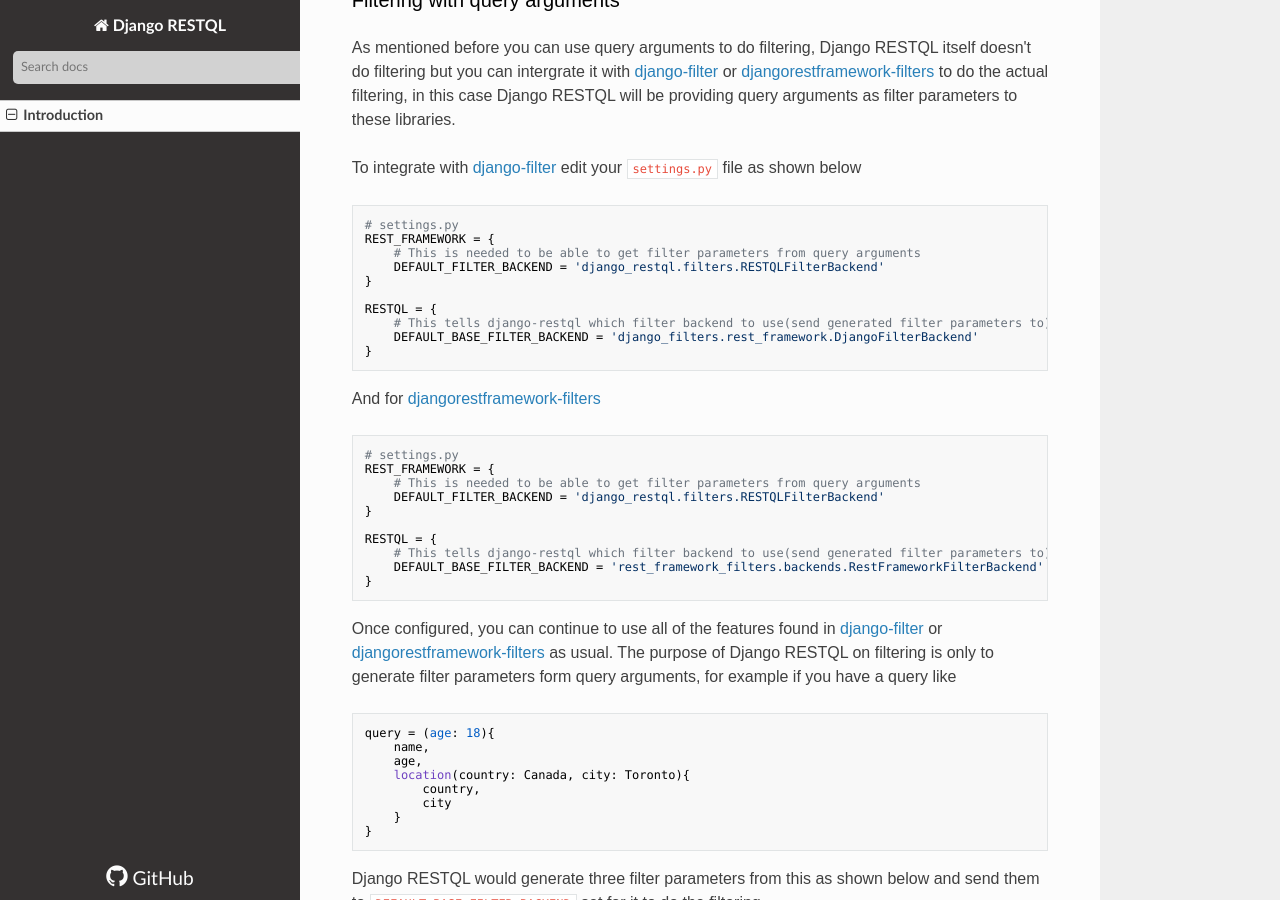
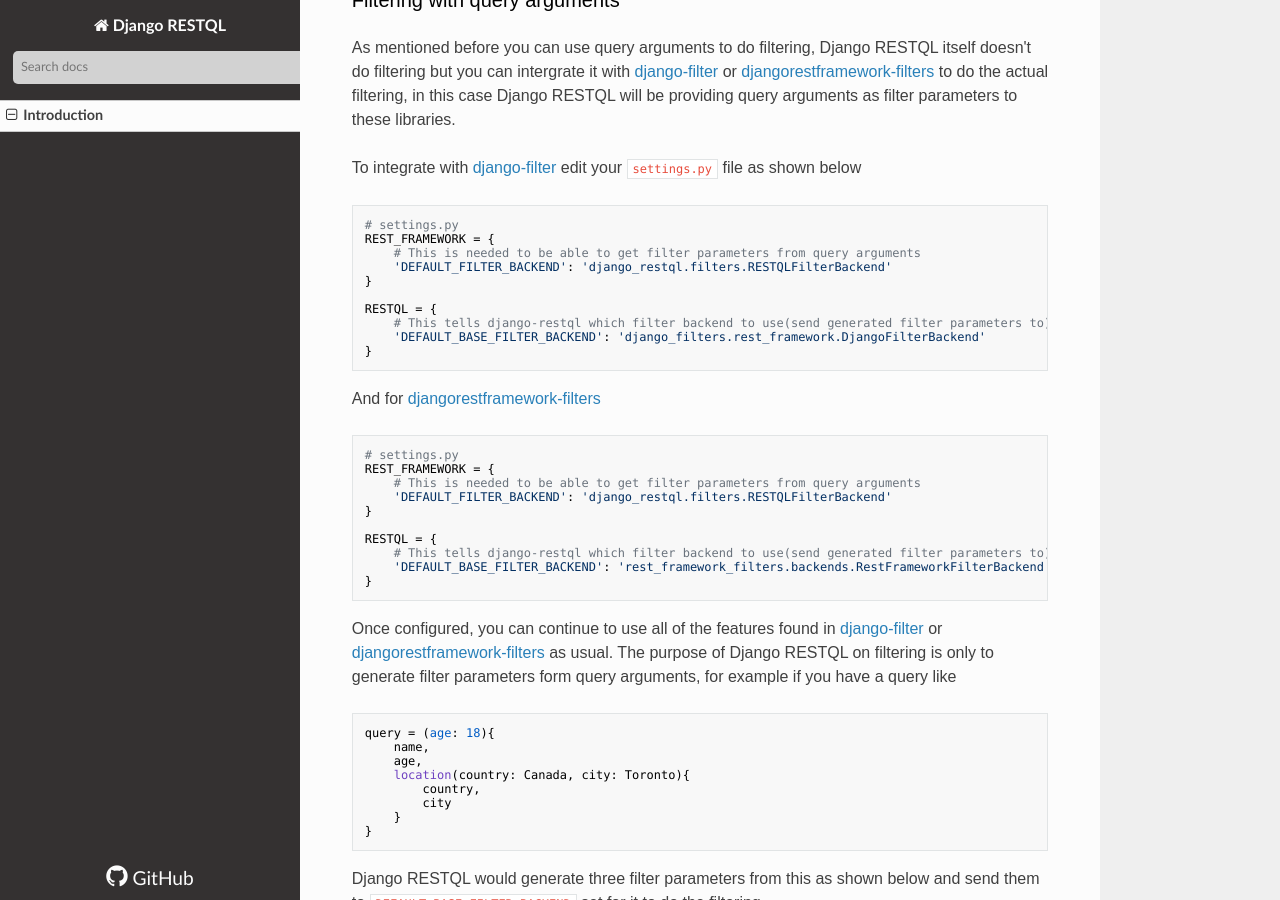
Before and after one commit to yezyilomo/django-restql, an MkDocs documentation site: the page built from docs/index.md, in a window 1280 px wide and 900 px high, scrolled down 11074 px. Built offline with MkDocs 1.6.1, drawn with Linux system fonts in a browser that asks for light colours; nearby versions of some CDN libraries; some of the changed text lies outside the part shown.

Commit message:
:pencil:Update documentation

````diff
--- a/docs/index.md
+++ b/docs/index.md
@@ -559,12 +559,12 @@
 # settings.py
 REST_FRAMEWORK = {
     # This is needed to be able to get filter parameters from query arguments
-    DEFAULT_FILTER_BACKEND = 'django_restql.filters.RESTQLFilterBackend'
+    'DEFAULT_FILTER_BACKEND': 'django_restql.filters.RESTQLFilterBackend'
 }
 
 RESTQL = {
     # This tells django-restql which filter backend to use(send generated filter parameters to)
-    DEFAULT_BASE_FILTER_BACKEND = 'django_filters.rest_framework.DjangoFilterBackend'
+    'DEFAULT_BASE_FILTER_BACKEND': 'django_filters.rest_framework.DjangoFilterBackend'
 }
 ```
 
@@ -573,12 +573,12 @@
 # settings.py
 REST_FRAMEWORK = {
     # This is needed to be able to get filter parameters from query arguments
-    DEFAULT_FILTER_BACKEND = 'django_restql.filters.RESTQLFilterBackend'
+    'DEFAULT_FILTER_BACKEND': 'django_restql.filters.RESTQLFilterBackend'
 }
 
 RESTQL = {
     # This tells django-restql which filter backend to use(send generated filter parameters to)
-    DEFAULT_BASE_FILTER_BACKEND = 'rest_framework_filters.backends.RestFrameworkFilterBackend'
+    'DEFAULT_BASE_FILTER_BACKEND': 'rest_framework_filters.backends.RestFrameworkFilterBackend'
 }
 ```
 
@@ -740,7 +740,7 @@
 The default value for this is `query`. If you don't want to use the name `query` as your parameter, you can change it with`QUERY_PARAM_NAME` on settings file e.g
 ```py
 RESTQL = {
-    'QUERY_PARAM_NAME' = "your_favourite_name"
+    'QUERY_PARAM_NAME': 'your_favourite_name'
 }
 ```
 Now you can use the name `your_favourite_name` as your query parameter. E.g
@@ -757,7 +757,7 @@
 # settings.py file
 # This will turn off auto apply eager loading globally
 RESTQL = {
-    'AUTO_APPLY_EAGER_LOADING' = False
+    'AUTO_APPLY_EAGER_LOADING': False
 }
 ```
 
````
